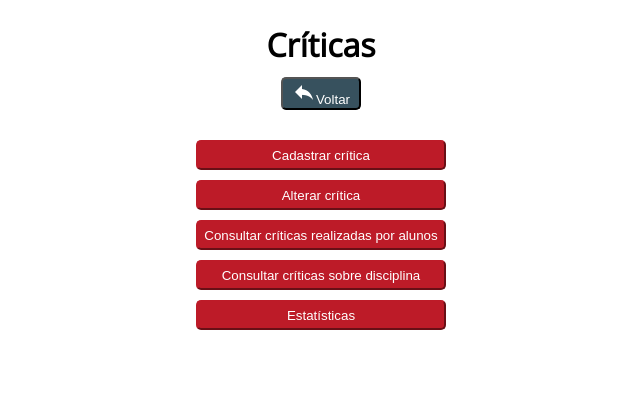
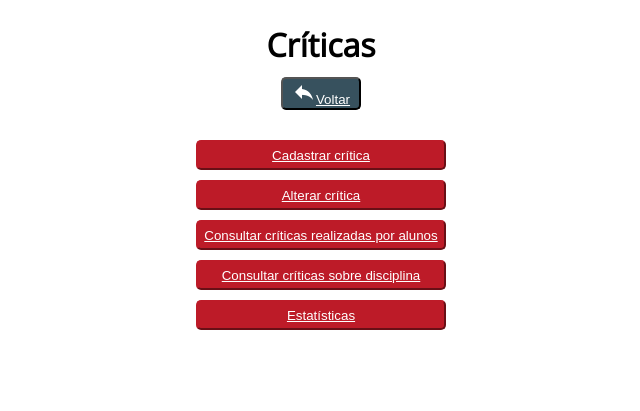
Before and after one commit to caneta9999/Projeto-IES301, a PHP site: page /paginas/Criticas/index.php in a window 1280 px wide. Shown: the part 144-555 px from the top of the page, without its empty margins (319-959 px from the left). Run offline with PHP 8.4, Linux system fonts and the light colour scheme; the visitor is signed in with stand-in values (Sample User, id 1).

Commit message:
Update css.css

```diff
--- a/css/css.css
+++ b/css/css.css
@@ -20,7 +20,6 @@ body{
     font-family: var(--font-main), sans-serif;
 }
 a{
-    text-decoration: none;
     color: var(--color-font-main);
 }
 header, footer{
```
